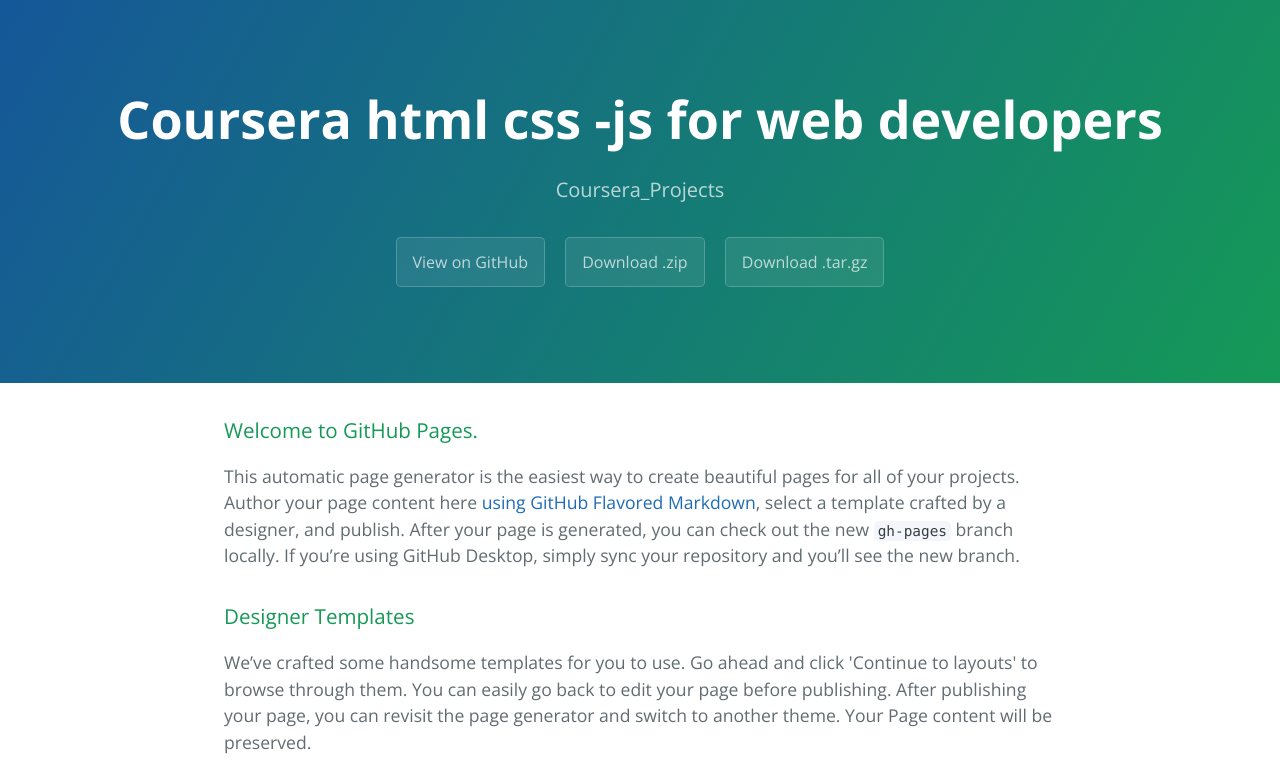
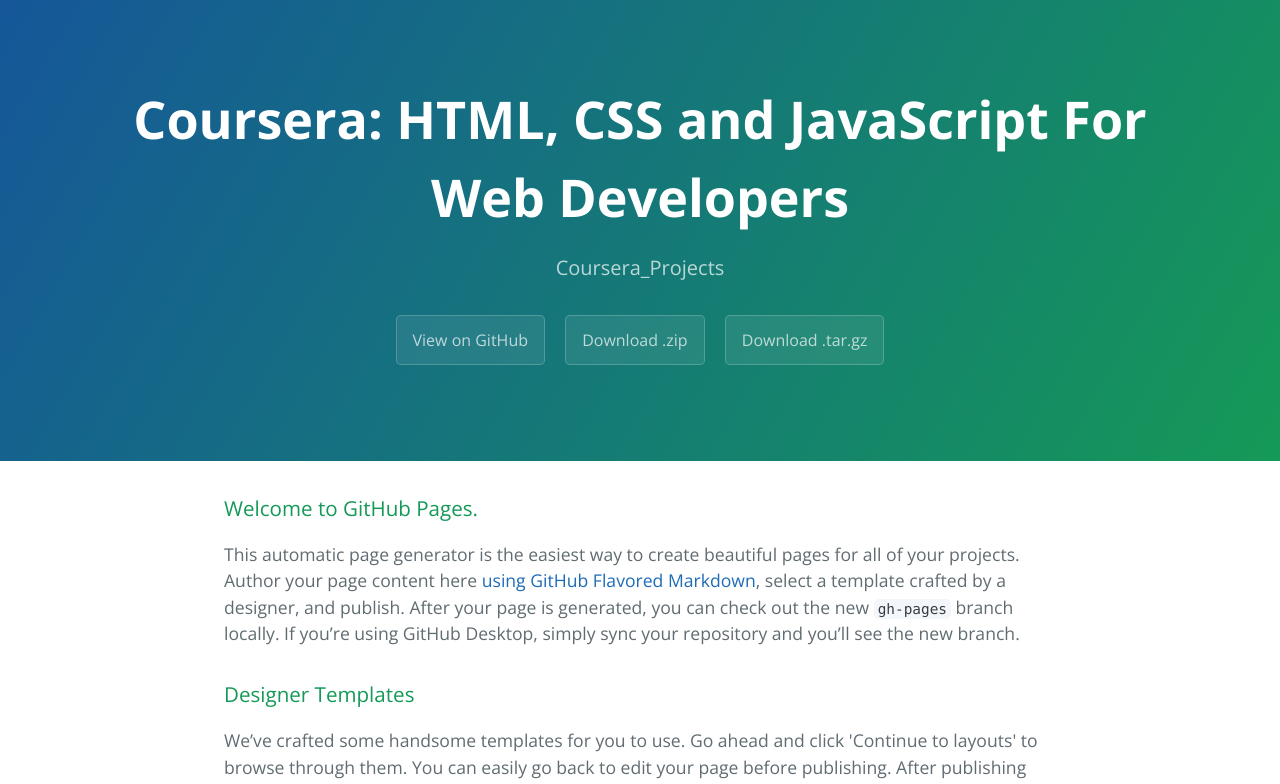
Before and after one commit to alberead/Coursera_HTML_CSS_-JS_for_Web_Developers, a plain HTML site: page index.html in a window 1280 px wide. Shown: the top 784 px of the page. Drawn offline with nearby package versions, Linux system fonts and the light colour scheme.

```diff
--- a/index.html
+++ b/index.html
@@ -2,7 +2,7 @@
 <html lang="en-us">
   <head>
     <meta charset="UTF-8">
-    <title>Coursera html css -js for web developers by alberead</title>
+    <title>Coursera: HTML, CSS and JavaScript For Web Developers by alberead</title>
     <meta name="viewport" content="width=device-width, initial-scale=1">
     <link rel="stylesheet" type="text/css" href="stylesheets/normalize.css" media="screen">
     <link href='https://fonts.googleapis.com/css?family=Open+Sans:400,700' rel='stylesheet' type='text/css'>
@@ -11,11 +11,11 @@
   </head>
   <body>
     <section class="page-header">
-      <h1 class="project-name">Coursera html css -js for web developers</h1>
+      <h1 class="project-name">Coursera: HTML, CSS and JavaScript For Web Developers</h1>
       <h2 class="project-tagline">Coursera_Projects</h2>
-      <a href="https://github.com/alberead/Coursera_HTML_CSS_-JS_for_Web_Developers" class="btn">View on GitHub</a>
-      <a href="https://github.com/alberead/Coursera_HTML_CSS_-JS_for_Web_Developers/zipball/master" class="btn">Download .zip</a>
-      <a href="https://github.com/alberead/Coursera_HTML_CSS_-JS_for_Web_Developers/tarball/master" class="btn">Download .tar.gz</a>
+      <a href="https://github.com/alberead/Coursera_HTML_CSS_JS_for_Web_Developers" class="btn">View on GitHub</a>
+      <a href="https://github.com/alberead/Coursera_HTML_CSS_JS_for_Web_Developers/zipball/master" class="btn">Download .zip</a>
+      <a href="https://github.com/alberead/Coursera_HTML_CSS_JS_for_Web_Developers/tarball/master" class="btn">Download .tar.gz</a>
     </section>
 
     <section class="main-content">
@@ -45,7 +45,7 @@
 <p>Having trouble with Pages? Check out our <a href="https://help.github.com/pages">documentation</a> or <a href="https://github.com/contact">contact support</a> and we’ll help you sort it out.</p>
 
       <footer class="site-footer">
-        <span class="site-footer-owner"><a href="https://github.com/alberead/Coursera_HTML_CSS_-JS_for_Web_Developers">Coursera html css -js for web developers</a> is maintained by <a href="https://github.com/alberead">alberead</a>.</span>
+        <span class="site-footer-owner"><a href="https://github.com/alberead/Coursera_HTML_CSS_JS_for_Web_Developers">Coursera: HTML, CSS and JavaScript For Web Developers</a> is maintained by <a href="https://github.com/alberead">alberead</a>.</span>
 
         <span class="site-footer-credits">This page was generated by <a href="https://pages.github.com">GitHub Pages</a> using the <a href="https://github.com/jasonlong/cayman-theme">Cayman theme</a> by <a href="https://twitter.com/jasonlong">Jason Long</a>.</span>
       </footer>
```
Also changed, not shown: params.json (+1 -1 lines).
